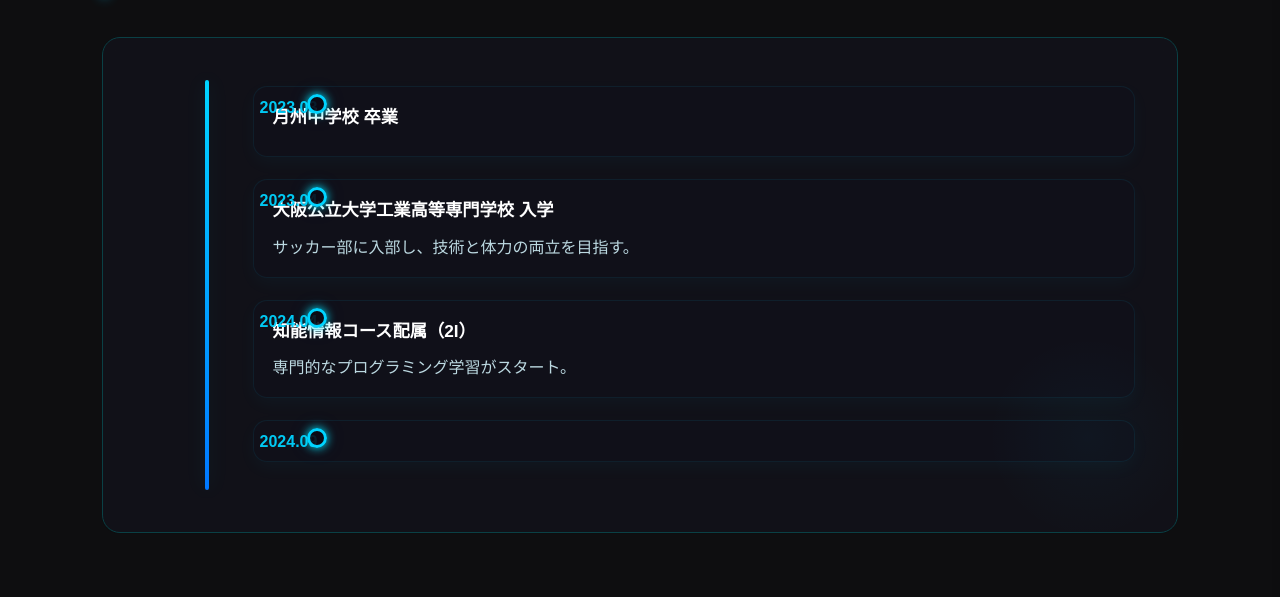
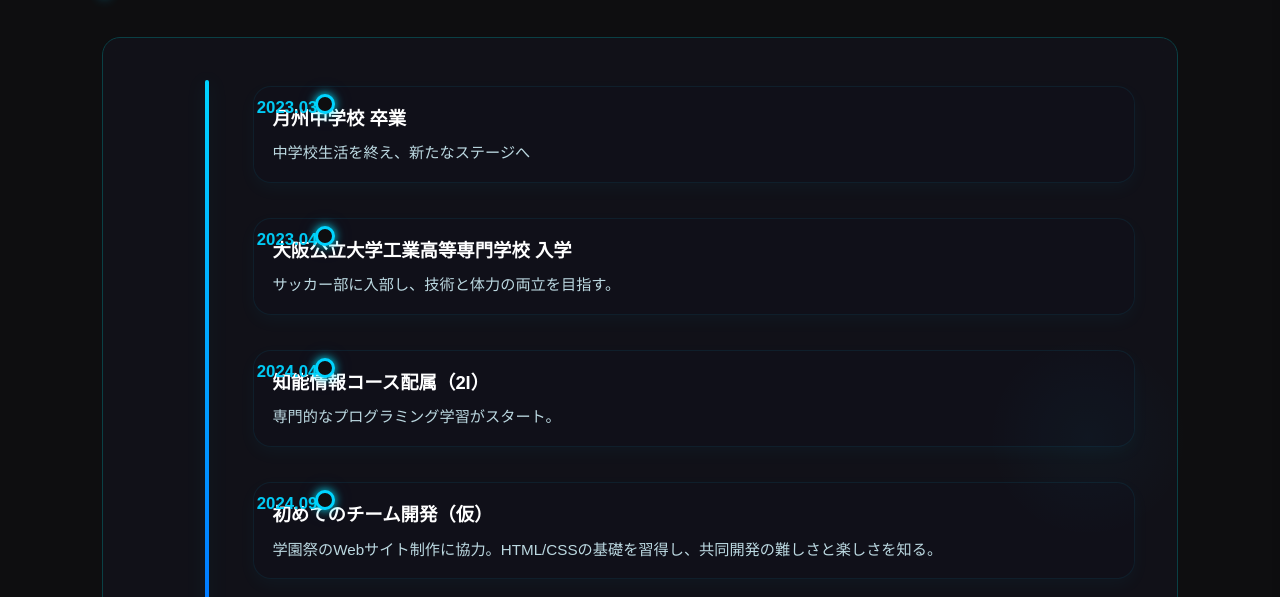
Before and after one commit to komaaaaa0311/koma-portfolio, a plain HTML site: page index.html in a window 1280 px wide. Shown: the part 203-800 px from the top of the page. Drawn offline with Linux system fonts and the light colour scheme.

```diff
--- a/index.html
+++ b/index.html
@@ -39,7 +39,7 @@
       <div class="timeline-marker" aria-hidden="true"></div>
       <div class="timeline-card">
         <h3>月州中学校 卒業</h3>
-      </div>
+        <p>中学校生活を終え、新たなステージへ</p> </div>
     </div>
 
     <div class="timeline-item">
@@ -64,8 +64,8 @@
       <div class="timeline-date">2024.09</div>
       <div class="timeline-marker" aria-hidden="true"></div>
       <div class="timeline-card">
-        <h3></h3>
-        <p></p>
+        <h3>初めてのチーム開発（仮）</h3>
+        <p>学園祭のWebサイト制作に協力。HTML/CSSの基礎を習得し、共同開発の難しさと楽しさを知る。</p>
       </div>
     </div>
   </div>
@@ -111,7 +111,6 @@
 </div>
 
 
-<!-- 画像提供セクション -->
 <h2 class="section-title" id="images">画像提供</h2>
 <div class="images-section">
   <p class="images-desc">このポートフォリオで使用している画像の著作権・提供元を明記しています。ご協力いただいた皆様に感謝します。</p>
@@ -152,11 +151,9 @@
         <span class="image-credit">提供: <a target="_blank" href="https://icons8.com/icon/21278/css3">CSS</a> アイコン by <a target="_blank" href="https://icons8.com">Icons8</a></span>
       </div>
     </li>
-    <!-- 画像を追加する場合はこのリストに追記してください -->
-  </ul>
+    </ul>
 </div>
 
-  <!-- お問い合わせ（ページ下部） -->
   <h2 class="section-title" id="contact">お問い合わせ</h2>
   <div class="contact-box">
     <p>ご連絡は以下のメールアドレスへお願いします。</p>
@@ -192,7 +189,6 @@ overlay.addEventListener("click", toggleMenu);
 </script>
 </script>
 
-<!-- Footer (simplified & unified height with header) -->
 <footer class="site-footer">
   <div class="footer-inner container">
     <div class="footer-content">
--- a/main.css
+++ b/main.css
@@ -442,10 +442,14 @@ p.subtitle { font-size:1.2rem; opacity:0.85; }
 }
 
 /* ---- Timeline (自己紹介タイムライン風) ---- */
+/* タイムラインの全体設定 */
 .timeline {
   position: relative;
-  padding: 18px 12px 18px 120px; /* 左側に日付/ライン領域を確保 */
+  /* 日付と縦線のためのパディングを確保 */
+  padding: 18px 12px 18px 120px;
 }
+
+/* 縦のネオン線 */
 .timeline::before{
   content: "";
   position: absolute;
@@ -457,13 +461,17 @@ p.subtitle { font-size:1.2rem; opacity:0.85; }
   border-radius: 4px;
   box-shadow: 0 0 20px rgba(0,230,255,0.12), 0 0 36px rgba(0,160,255,0.04);
 }
+
+/* 各アイテムの設定 */
 .timeline-item{
   position: relative;
-  display: flex;
+  display: flex; /* カードを配置するために使用 */
   gap: 18px;
   align-items: flex-start;
-  margin-bottom: 22px;
+  margin-bottom: 35px; /* アイテム間の縦間隔を調整 */
 }
+
+/* 日付の配置 (左側) */
 .timeline-date{
   position: absolute;
   left: 0;
@@ -472,38 +480,51 @@ p.subtitle { font-size:1.2rem; opacity:0.85; }
   color: #00d4ff;
   font-weight:700;
   opacity: 0.95;
-  top: 8px; /* 日付をマーカー中央に合わせる */
+  top: 8px; /* マーカーと高さを合わせる */
+  font-size: 1.05rem; /* 見やすく調整 */
 }
+
+/* マーカーの円 */
 .timeline-marker{
   position: absolute;
-  left: 64px; /* 縦線の中心に合わせて配置（縦線 left:72px の中心に合わせ計算済） */
+  left: 72px; /* 縦線の中心に合わせて配置 */
   top: 8px;
   width: 20px;
   height: 20px;
   border-radius: 50%;
-  background: rgba(10,10,20,0.9);
+  background: #0e0e10; /* 背景色で塗りつぶし、縦線の上に載せる */
   border: 3px solid #00d4ff;
   box-shadow: 0 0 10px #00eaff, 0 0 24px rgba(0,140,255,0.12);
-  transform: translateX(-50%); /* 中心合わせの保険 */
+  transform: translateX(-50%);
 }
+
+/* カードのスタイル */
 .timeline-card{
   background: rgba(18,18,28,0.55);
-  border-radius: 14px;
+  border-radius: 18px; /* 角を丸く調整 */
   padding: 16px 18px;
   border: 1px solid rgba(0,200,255,0.08);
   box-shadow: 0 6px 18px rgba(0,200,255,0.04);
   color: #eafcff;
   flex: 1 1 auto;
   transition: transform 0.28s ease, box-shadow 0.28s ease, border 0.28s ease;
+  min-height: 80px; /* 見栄えを良くするため最小高さを設定 */
 }
-.timeline-card h3{ margin:0 0 8px; font-size:1.08rem; color:#ffffff; }
-.timeline-card p{ margin:0; color: #cfeff7; opacity:0.9; }
+.timeline-card h3{ margin:0 0 6px; font-size:1.15rem; color:#ffffff; }
+.timeline-card p{ margin:0; color: #cfeff7; opacity:0.9; font-size: 0.95rem; }
 .timeline-card:hover{
-  transform: translateY(-6px);
+  transform: translateY(-4px); /* ホバー効果を維持 */
   border: var(--neon-border);
   box-shadow: var(--neon-shadow);
 }
 
+/* 微調整: 最小幅では左スペースを縮める */
+@media (max-width:720px){
+  .timeline { padding-left: 88px; }
+  .timeline::before{ left:60px; }
+  .timeline-date{ left: -6px; font-size:0.92rem; top:8px; }
+  .timeline-marker{ left: 52px; top:8px; transform: translateX(-50%); }
+}
 /* 微調整: 最小幅では左スペースを縮める */
 @media (max-width:720px){
   .timeline { padding-left: 88px; }
```
Also changed, not shown: game2.png (added).
